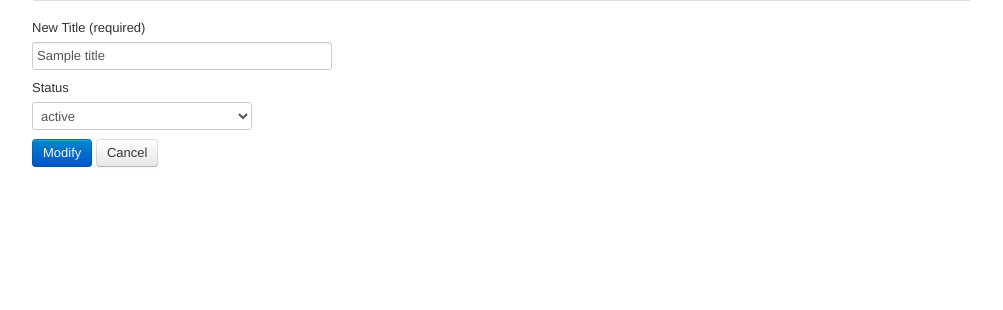
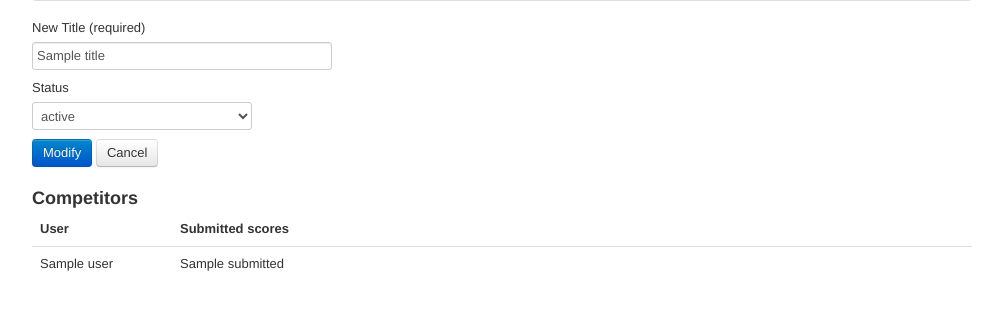
Before and after one commit to PreludeAndFugue/prelude-hmpc, a Python web app: template templates/comp-mod.html in a window 1280 px wide. Shown: the part 282-592 px from the top of the page, without its empty margins (138-1141 px from the left). Run offline with Jinja, Linux system fonts and the light colour scheme; the template is opened without the code that fills it: most values are stand-ins (such as "Sample title", 1, 10 or a date in 2020); some libraries are stand-ins or nearby versions.

Commit message:
modify competition - competitiors
show a list of competitiors in the modify competition page.

```diff
--- a/competition.py
+++ b/competition.py
@@ -340,6 +340,8 @@ class CompMod(BaseHandler):
             'month': MONTHS[comp.month],
             'status': comp.get_status(),
             'user': user,
+            'users': [(uc.user.username, 'Yes' if uc.submitted_scores else 'No')
+                      for uc in comp.users()],
             'comp_id': comp.key().id(),
             'status_values': (
                 (0, 'Open'),
--- a/model.py
+++ b/model.py
@@ -50,6 +50,11 @@ class Competition(db.Model):
     def get_status(self):
         '''Return the status of the competition as a meaningful str.'''
         return {0: 'Open', 1: 'Scoring', 2: 'Completed'}[self.status]
+
+    def users(self):
+        '''Return a list of users in competition.'''
+        query = UserComp.gql('WHERE comp = :1', self)
+        return query.run()
 
     def __eq__(self, other):
         '''Compare competitions for equality.'''
--- a/templates/comp-mod.html
+++ b/templates/comp-mod.html
@@ -47,5 +47,25 @@
     </div>
 {% endif %}
 
+{% if users %}
+    <h3>Competitors</h3>
+    <table class="table">
+        <thead>
+            <tr>
+                <th class="span2">User</th>
+                <th>Submitted scores</th>
+            </tr>
+        </thead>
+        <tbody>
+            {% for user, submitted in users %}
+            <tr>
+                <td>{{user}}</td>
+                <td>{{submitted}}</td>
+            </tr>
+            {% endfor %}
+        </tbody>
+    </table>
+{% endif %}
+
 
 {% endblock %}
```
